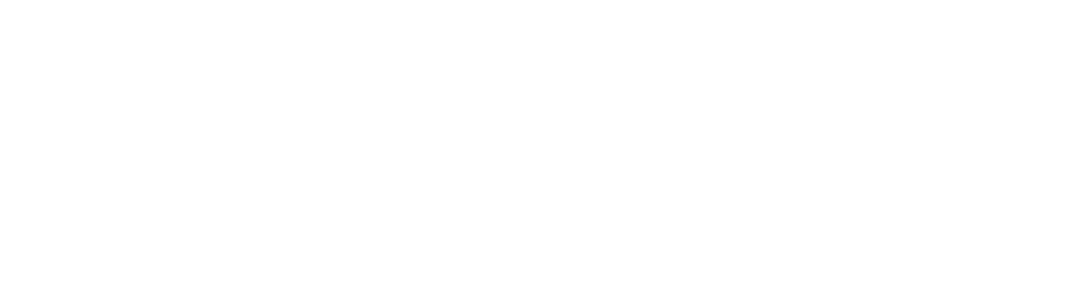
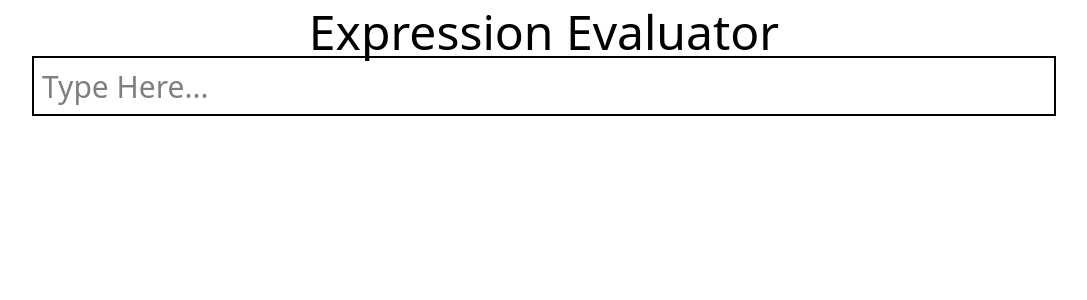
Before and after one commit to justclaner/calculator, a React (Vite) app: page /evaluator in a window 1280 px wide. Before the commit this address had no page. Shown: the top 300 px of the page, without its empty margins (96-1183 px from the left). Built offline with nearby package versions, Linux system fonts and the light colour scheme.

Commit message:
renamed arithmetic to 'evaluator' (more appropriate as it now contains functions)

```diff
--- a/src/App.jsx
+++ b/src/App.jsx
@@ -1,11 +1,11 @@
 import React from 'react'
 import {Routes, Route} from 'react-router-dom';
-import Arithmetic from "./components/Arithmetic.jsx"
+import Evaluator from "./components/Evaluator.jsx"
 
 const App = () => {
   return (
     <Routes>
-      <Route path='/arithmetic' element={<Arithmetic />} />
+      <Route path='/evaluator' element={<Evaluator />} />
     </Routes>
   )
 }
--- a/src/components/Arithmetic.jsx
+++ b/src/components/Evaluator.jsx
@@ -3,7 +3,7 @@
 import { InlineMath, BlockMath } from 'react-katex';
 import { isNumber, isOperator, higherOrSamePrecedence, isFunction, isConstant } from '../logic';
 
-const Arithmetic = () => {
+const Evaluator = () => {
     const [rawInput, setRawInput] = useState("")
     const [latex, setLatex] = useState("")
     const regex = /[a-zA-Z0-9()^*\/\-+!π]/g
@@ -229,7 +229,7 @@
 
   return (
     <div className='flex flex-col items-center w-full'>
-        <div className="text-5xl text-center mt-2">Arithmetic Calculator</div>
+        <div className="text-5xl text-center mt-2">Expression Evaluator</div>
         <input type="text"
         tabIndex={0}
             ref={inputRef}
@@ -241,4 +241,4 @@
   )
 }
 
-export default Arithmetic
+export default Evaluator
```
